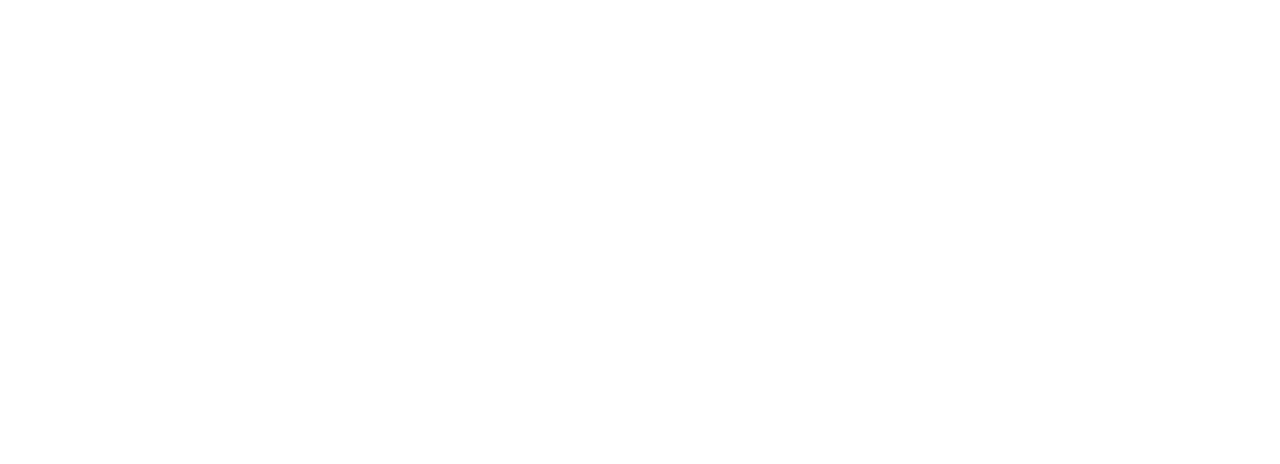
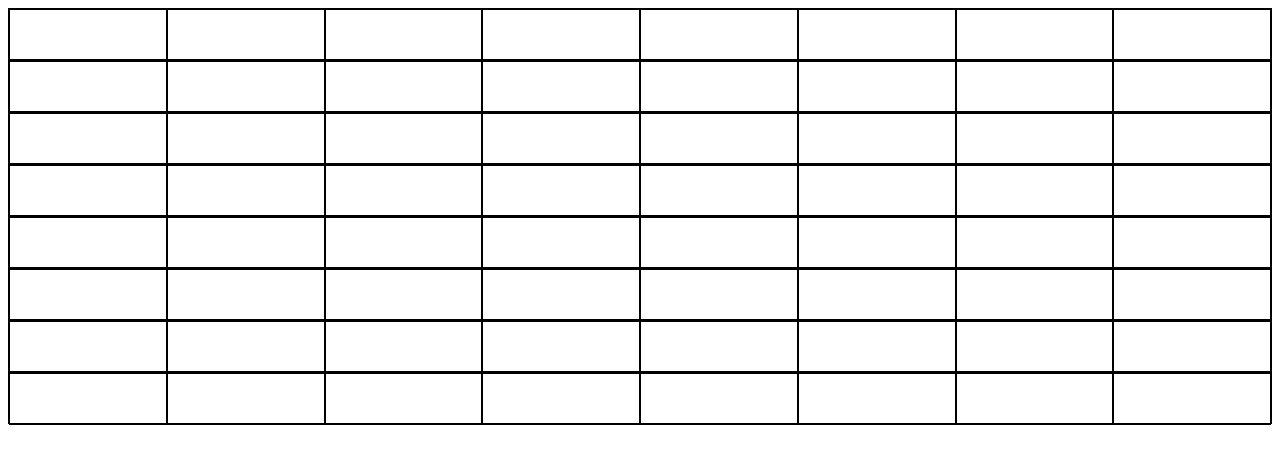
Before and after one commit to marco987/js-jq-grigliaquadrati, a plain HTML site: page index.html in a window 1280 px wide. Drawn offline with nearby package versions, Linux system fonts and the light colour scheme.

Commit message:
Creazione griglia

```diff
--- a/index.html
+++ b/index.html
@@ -8,7 +8,88 @@
 
   <body>
 
+    <div class="riga">
+      <div class="quad n01 red"></div>
+      <div class="quad n02"></div>
+      <div class="quad n03"></div>
+      <div class="quad n04 red"></div>
+      <div class="quad n05"></div>
+      <div class="quad n06"></div>
+      <div class="quad n07"></div>
+      <div class="quad n08 red"></div>
+    </div>
+    <div class="riga">
+      <div class="quad n09"></div>
+      <div class="quad n10"></div>
+      <div class="quad n11"></div>
+      <div class="quad n12"></div>
+      <div class="quad n13 red"></div>
+      <div class="quad n14"></div>
+      <div class="quad n15 red"></div>
+      <div class="quad n16"></div>
+    </div>
+    <div class="riga">
+      <div class="quad n17"></div>
+      <div class="quad n18"></div>
+      <div class="quad n19 red"></div>
+      <div class="quad n20"></div>
+      <div class="quad n21"></div>
+      <div class="quad n22 red"></div>
+      <div class="quad n23"></div>
+      <div class="quad n24"></div>
+    </div>
+    <div class="riga">
+      <div class="quad n25 red"></div>
+      <div class="quad n26"></div>
+      <div class="quad n27"></div>
+      <div class="quad n28"></div>
+      <div class="quad n29"></div>
+      <div class="quad n30"></div>
+      <div class="quad n31"></div>
+      <div class="quad n32 red"></div>
+    </div>
+    <div class="riga">
+      <div class="quad n33"></div>
+      <div class="quad n34 red"></div>
+      <div class="quad n35"></div>
+      <div class="quad n36"></div>
+      <div class="quad n37"></div>
+      <div class="quad n38"></div>
+      <div class="quad n39 red"></div>
+      <div class="quad n40"></div>
+    </div>
+    <div class="riga">
+      <div class="quad n41"></div>
+      <div class="quad n42"></div>
+      <div class="quad n43"></div>
+      <div class="quad n44 red"></div>
+      <div class="quad n45"></div>
+      <div class="quad n46"></div>
+      <div class="quad n47"></div>
+      <div class="quad n48"></div>
+    </div>
+    <div class="riga">
+      <div class="quad n49"></div>
+      <div class="quad n50"></div>
+      <div class="quad n51"></div>
+      <div class="quad n52"></div>
+      <div class="quad n53"></div>
+      <div class="quad n54 red"></div>
+      <div class="quad n55"></div>
+      <div class="quad n56"></div>
+    </div>
+    <div class="riga">
+      <div class="quad n57"></div>
+      <div class="quad n58 red"></div>
+      <div class="quad n59"></div>
+      <div class="quad n60"></div>
+      <div class="quad n61"></div>
+      <div class="quad n62"></div>
+      <div class="quad n63 red"></div>
+      <div class="quad n64"></div>
+    </div>
 
+  <script src="https://ajax.googleapis.com/ajax/libs/jquery/3.4.1/jquery.min.js"></script>
   <script type="text/javascript" src="script.js"></script>
   </body>
 
--- a/style.css
+++ b/style.css
@@ -0,0 +1,12 @@
+.riga {
+  height: 50px;
+  border: 1px black solid;
+  display: flex;
+  justify-content: space-around;
+}
+
+.quad {
+  width: calc(100% / 8);
+  height: 50px;
+  border: 1px black solid;
+}
```
